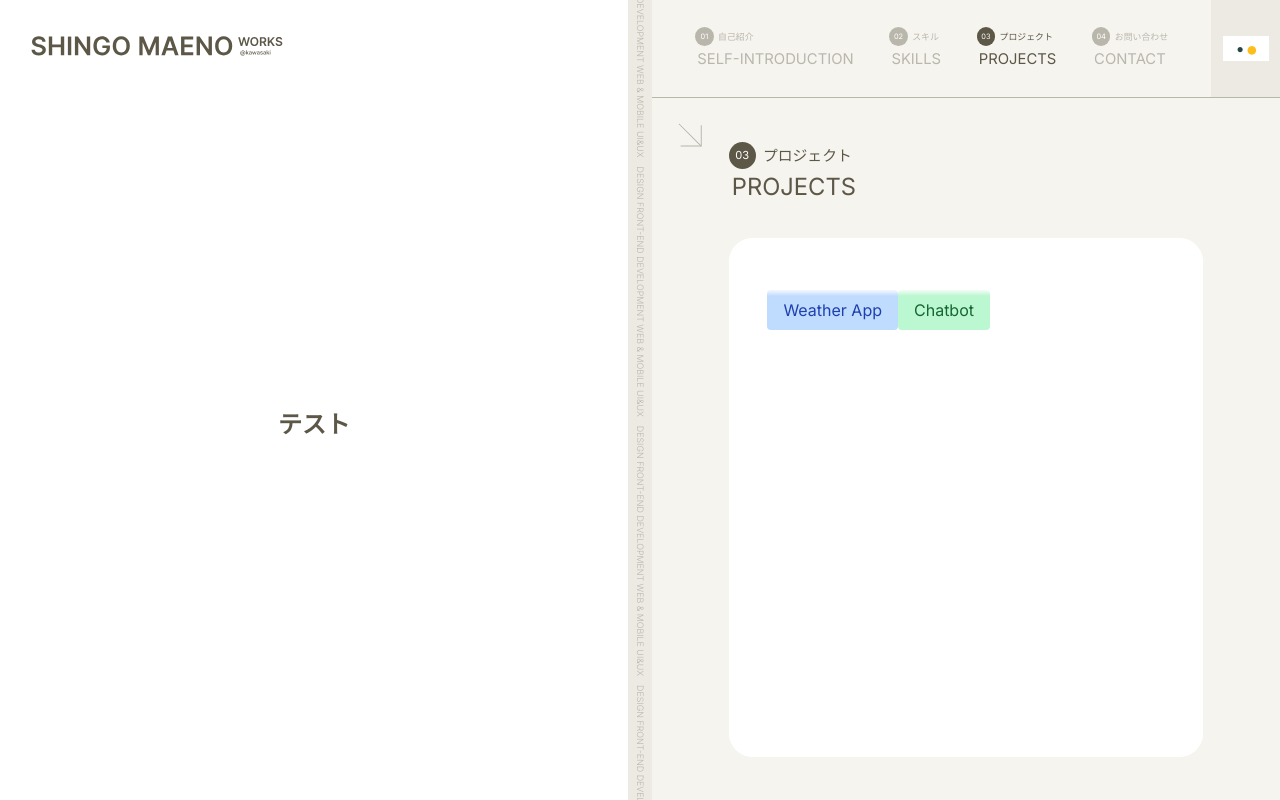
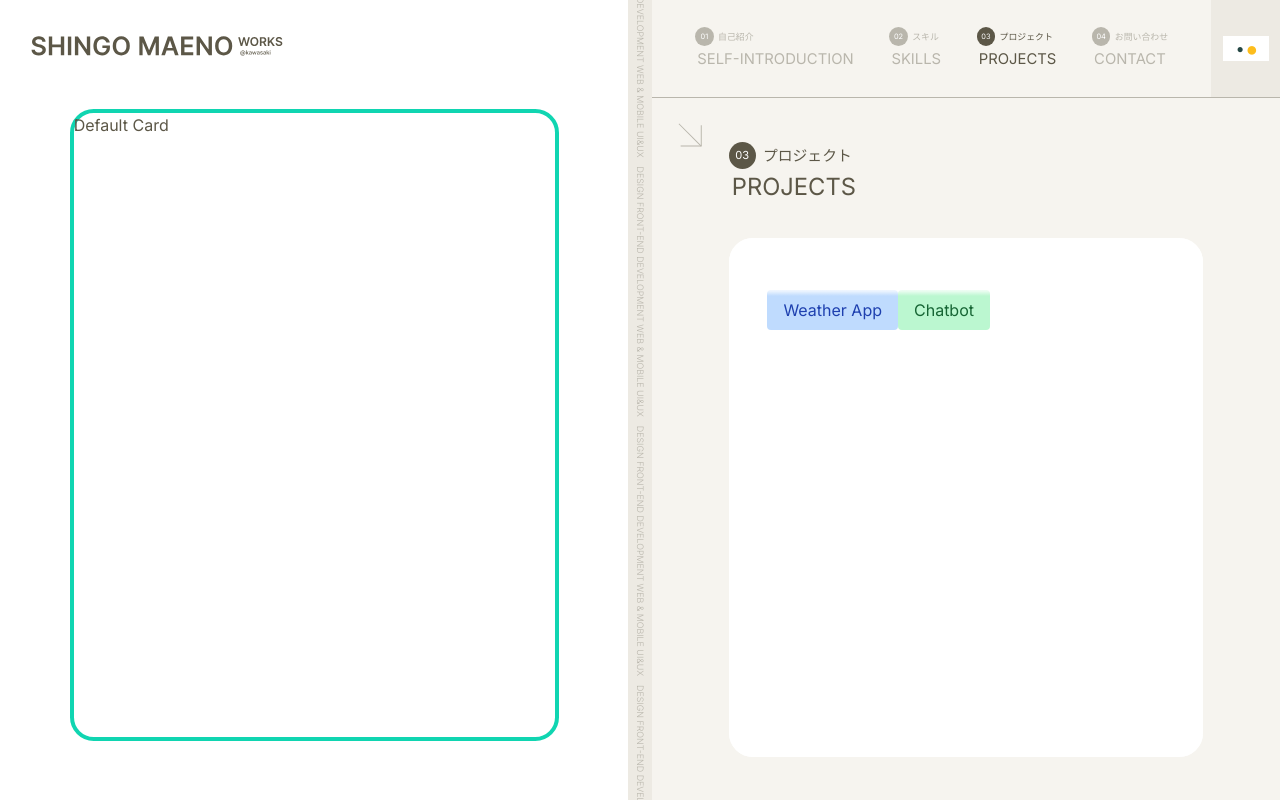
Before and after one commit to awakepanda/portfolio, a Next.js app: page /projects in a window 1280 px wide. Built offline with nearby package versions, Linux system fonts and the light colour scheme.

Commit message:
fix: corrected layout of Weather app page

```diff
--- a/src/features/projects/components/ProjectsAnimationContent.tsx
+++ b/src/features/projects/components/ProjectsAnimationContent.tsx
@@ -2,12 +2,12 @@
 import { useEffect } from "react";
 import { useProjectsStore } from "@/store/projectsStore";
 import WeatherApp from "./apps/weather/WeatherApp";
+import ProjectsDefaultCard from "./ProjectsDefaultCard";
 
 export default function ProjectsAnimationContent() {
   const { activeApp, resetAppState } = useProjectsStore();
 
   useEffect(() => {
-    // ページがマウントされるたびにアプリの状態をリセット
     resetAppState();
   }, [resetAppState]);
 
@@ -18,18 +18,9 @@ export default function ProjectsAnimationContent() {
       case "chatbot":
         return <p className="text-2xl font-bold">Coming soon</p>;
       default:
-        return <p className="text-2xl font-bold">テスト</p>;
+        return <ProjectsDefaultCard />;
     }
   };
 
-  return (
-    <div className="relative w-full h-full">
-      <div
-        className="w-full h-full flex justify-center items-center pt-pc-[130] pb-pc-[80]"
-        style={{ perspective: "1000px" }}
-      >
-        {renderActiveApp()}
-      </div>
-    </div>
-  );
+  return <div className="relative w-full h-full">{renderActiveApp()}</div>;
 }
--- /dev/null
+++ b/src/features/projects/components/ProjectsDefaultCard.tsx
@@ -0,0 +1,9 @@
+export default function ProjectsDefaultCard() {
+  return (
+    <div className="w-full h-full flex justify-center pt-pc-[130] pb-pc-[80]">
+      <div className="border-4 border-illust rounded-pc-[32] w-pc-[660] bg-background">
+        <p>Default Card</p>
+      </div>
+    </div>
+  );
+}
```
